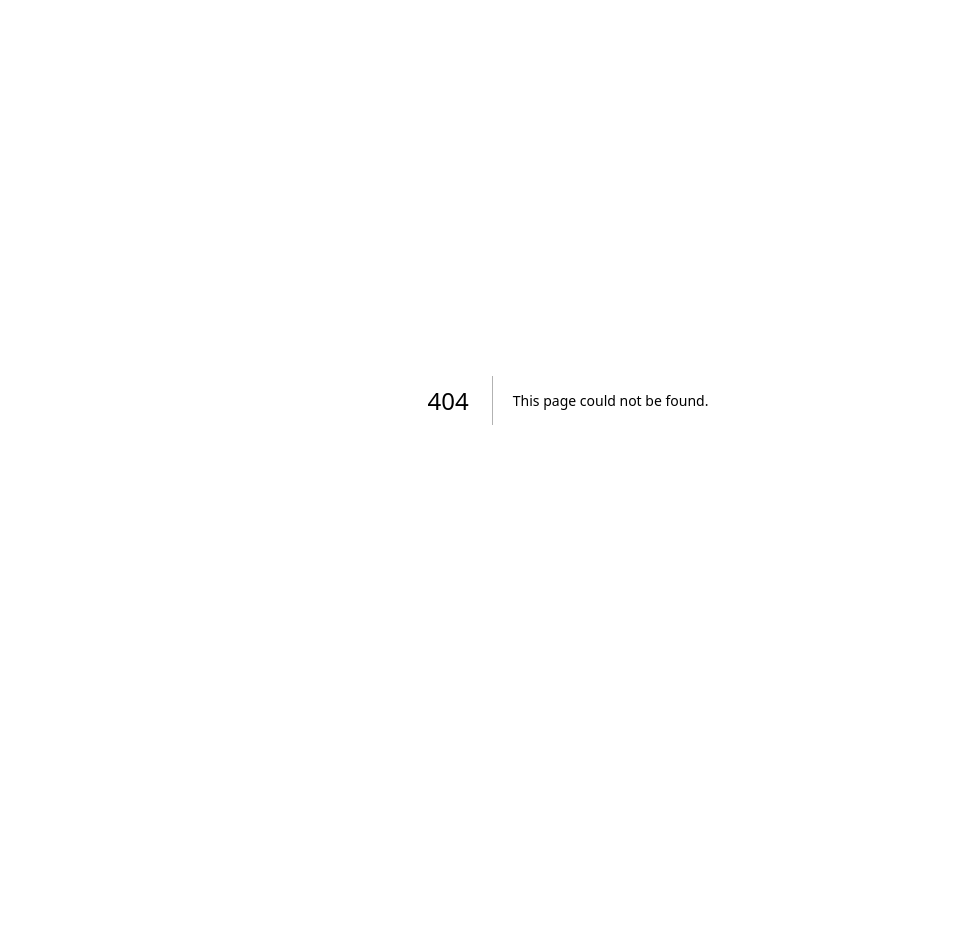
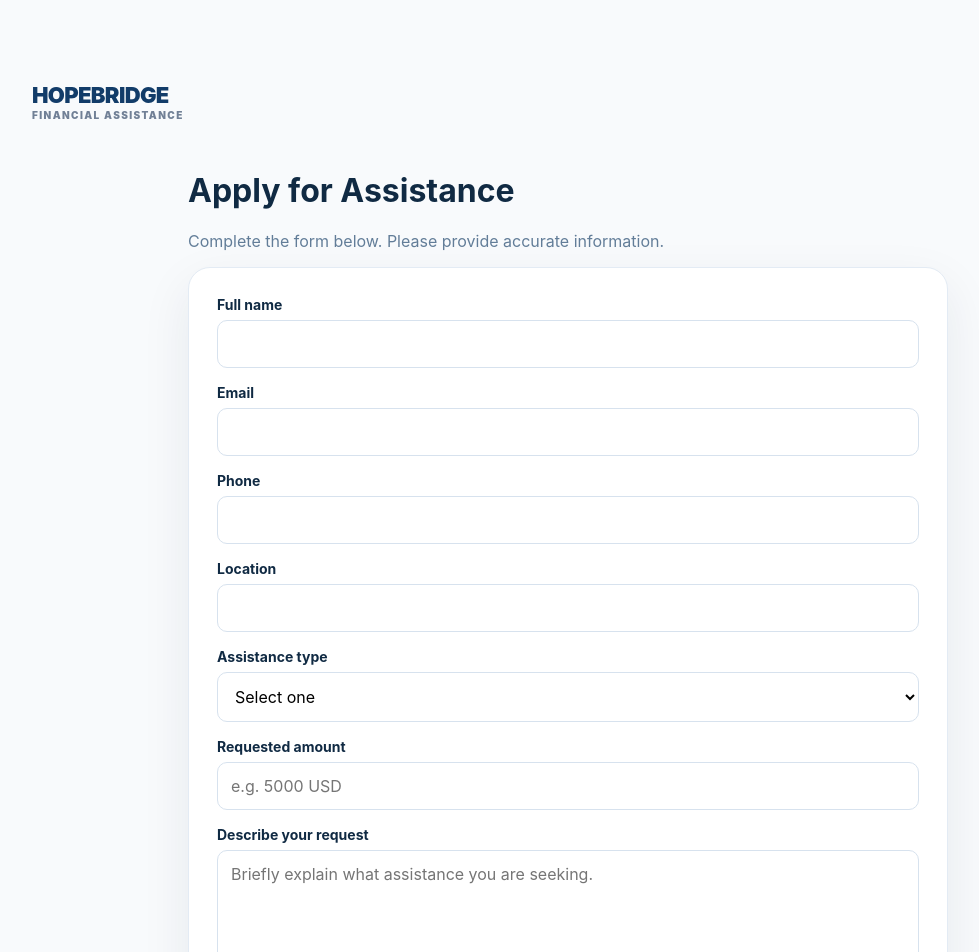
Before and after one commit to agentsarahmitchell56-code/USHopeBridge, a Next.js app: page /apply in a window 1280 px wide. Before the commit this address had no page. Shown: the top 952 px of the page, without its empty margins (72-1051 px from the left). Before the commit the page ends 800 px from the top, so only its background shows below. Built offline with nearby package versions, Linux system fonts and the light colour scheme; no server answers.

Commit message:
Create app/apply/page.tsx

```diff
--- /dev/null
+++ b/app/apply/page.tsx
@@ -0,0 +1,163 @@
+"use client";
+
+import Link from "next/link";
+import { useState } from "react";
+import { supabase } from "../../lib/supabase";
+
+export default function Apply() {
+  const [loading, setLoading] = useState(false);
+  const [ref, setRef] = useState("");
+  const [error, setError] = useState("");
+
+  async function submit(e: React.FormEvent<HTMLFormElement>) {
+    e.preventDefault();
+
+    setLoading(true);
+    setError("");
+
+    const data = new FormData(e.currentTarget);
+
+    const reference =
+      "HB-" +
+      Math.random().toString(36).slice(2, 10).toUpperCase();
+
+    const { error } = await supabase.from("applications").insert({
+      reference_number: reference,
+      full_name: String(data.get("full_name")),
+      email: String(data.get("email")),
+      phone: String(data.get("phone") || ""),
+      location: String(data.get("location") || ""),
+      assistance_type: String(data.get("assistance_type")),
+      requested_amount: String(data.get("requested_amount") || ""),
+      details: String(data.get("details")),
+    });
+
+    if (error) {
+      setError(error.message);
+    } else {
+      setRef(reference);
+    }
+
+    setLoading(false);
+  }
+
+  if (ref) {
+    return (
+      <main className="section">
+        <div className="container">
+          <div className="card form-wrap">
+            <div className="notice">
+              <h2>Application received</h2>
+
+              <p>
+                Your reference number is <b>{ref}</b>.
+              </p>
+
+              <p>
+                Keep this number for future communication with HOPEBRIDGE.
+              </p>
+            </div>
+
+            <div className="actions">
+              <Link className="btn primary" href="/chat">
+                Chat with an Agent
+              </Link>
+
+              <Link className="btn secondary" href="/">
+                Return Home
+              </Link>
+            </div>
+          </div>
+        </div>
+      </main>
+    );
+  }
+
+  return (
+    <main className="section">
+      <div className="container">
+        <Link href="/" className="brand">
+          HOPEBRIDGE
+          <span>FINANCIAL ASSISTANCE</span>
+        </Link>
+
+        <div className="form-wrap">
+          <h1>Apply for Assistance</h1>
+
+          <p style={{ color: "#627d98" }}>
+            Complete the form below. Please provide accurate information.
+          </p>
+
+          <form className="card form" onSubmit={submit}>
+            <div className="field">
+              <label>Full name</label>
+              <input name="full_name" required />
+            </div>
+
+            <div className="field">
+              <label>Email</label>
+              <input name="email" type="email" required />
+            </div>
+
+            <div className="field">
+              <label>Phone</label>
+              <input name="phone" />
+            </div>
+
+            <div className="field">
+              <label>Location</label>
+              <input name="location" />
+            </div>
+
+            <div className="field">
+              <label>Assistance type</label>
+
+              <select name="assistance_type" required>
+                <option value="">Select one</option>
+                <option>Emergency assistance</option>
+                <option>Medical assistance</option>
+                <option>Housing assistance</option>
+                <option>Education assistance</option>
+                <option>Other</option>
+              </select>
+            </div>
+
+            <div className="field">
+              <label>Requested amount</label>
+
+              <input
+                name="requested_amount"
+                placeholder="e.g. 5000 USD"
+              />
+            </div>
+
+            <div className="field">
+              <label>Describe your request</label>
+
+              <textarea
+                name="details"
+                required
+                placeholder="Briefly explain what assistance you are seeking."
+              />
+            </div>
+
+            {error && (
+              <div style={{ color: "#b42318" }}>
+                {error}
+              </div>
+            )}
+
+            <button className="btn primary" disabled={loading}>
+              {loading ? "Submitting..." : "Submit Application"}
+            </button>
+
+            <small>
+              Application review and funding decisions are subject to
+              eligibility and applicable policies.
+            </small>
+          </form>
+        </div>
+      </div>
+    </main>
+  );
+}
```
